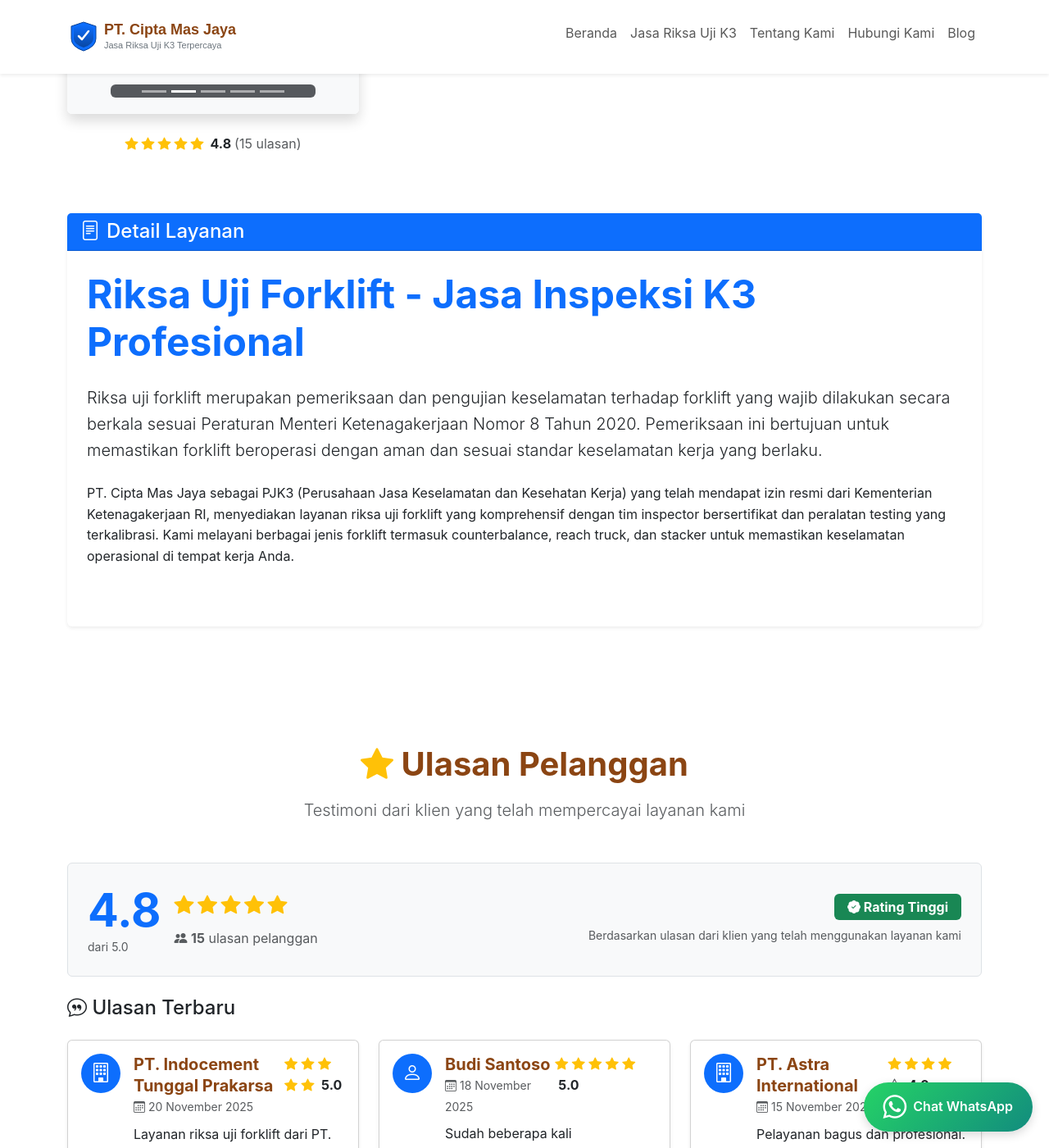
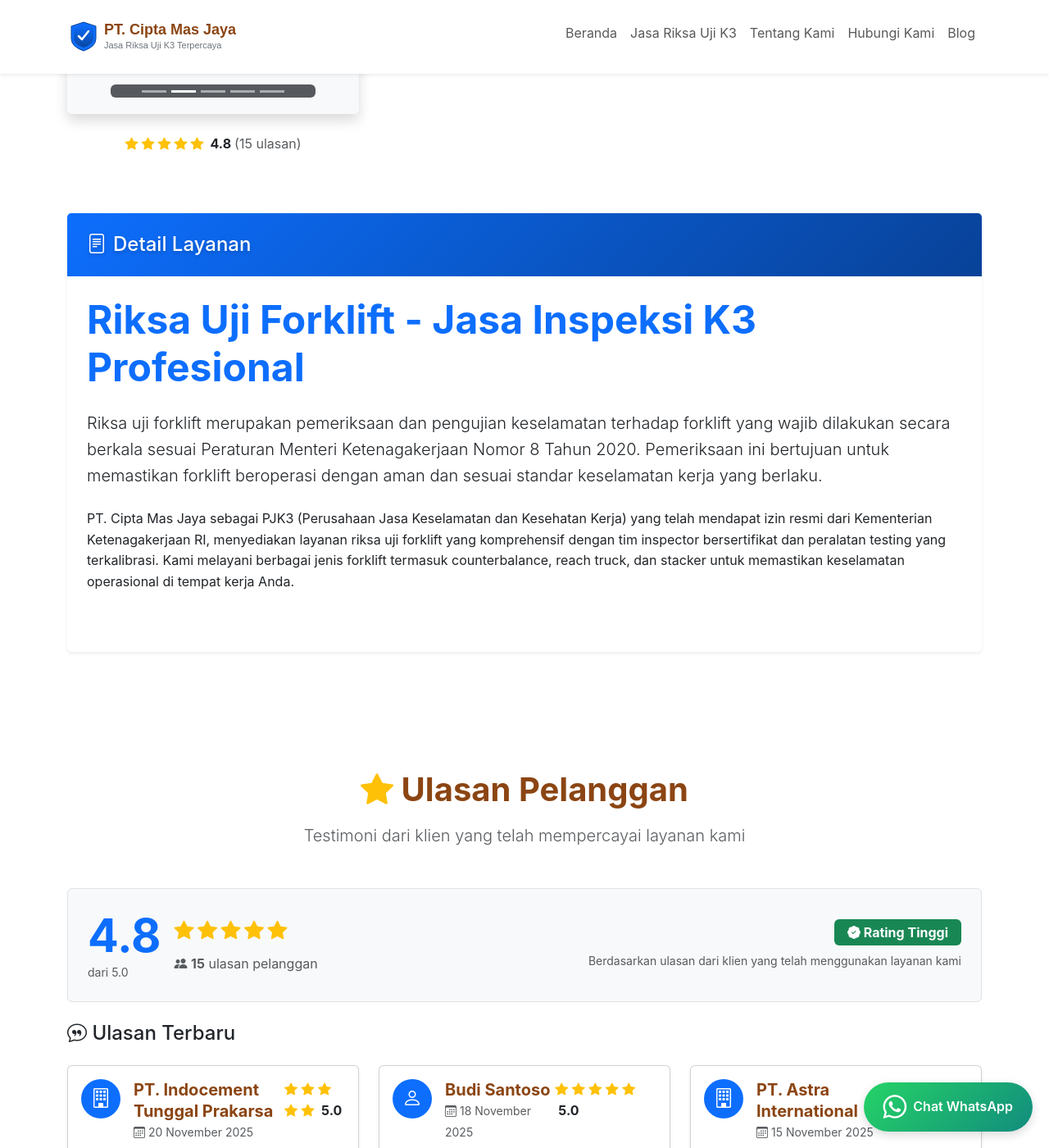
Before and after one commit to ciptamasjaya/cmj.github.io, a Jekyll site: the page built from _services/riksa-uji-pesawat-angkat-angkut/riksa-uji-forklift/riksa-uji-forklift.md, in a window 1280 px wide and 1400 px high, scrolled down 489 px. Shown: the whole window at 82% size. Built offline with Jekyll 4.4.1, drawn with Linux system fonts in a browser that asks for light colours.

Commit message:
Update blocks.scss

```diff
--- a/assets/css/blocks.scss
+++ b/assets/css/blocks.scss
@@ -1351,3 +1351,58 @@
     box-shadow: 0 0.5rem 1rem rgba(0, 0, 0, 0.15) !important;
   }
 }
+
+/* ============================================================================
+   SERVICE DETAIL LAYANAN SECTION (node--service.html)
+   ============================================================================ */
+.card-header.bg-primary {
+  background: linear-gradient(135deg, #0d6efd 0%, #0a58ca 50%, #084298 100%) !important;
+  position: relative;
+  overflow: hidden;
+  border: none;
+  padding: 1.5rem;
+}
+
+/* Add subtle animated shine effect */
+.card-header.bg-primary::before {
+  content: '';
+  position: absolute;
+  top: -50%;
+  left: -50%;
+  width: 200%;
+  height: 200%;
+  background: linear-gradient(
+    45deg,
+    transparent,
+    rgba(255, 255, 255, 0.1),
+    transparent
+  );
+  transform: rotate(45deg);
+  animation: shine 3s ease-in-out infinite;
+}
+
+@keyframes shine {
+  0% {
+    left: -50%;
+  }
+  50% {
+    left: 150%;
+  }
+  100% {
+    left: 150%;
+  }
+}
+
+/* Ensure text and icon are above the shine effect */
+.card-header.bg-primary h2,
+.card-header.bg-primary i {
+  position: relative;
+  z-index: 1;
+  text-shadow: 0 2px 4px rgba(0, 0, 0, 0.2);
+}
+
+/* Add subtle glow on hover */
+.card-header.bg-primary:hover {
+  box-shadow: 0 4px 20px rgba(13, 110, 253, 0.4);
+  transition: box-shadow 0.3s ease;
+}
```
